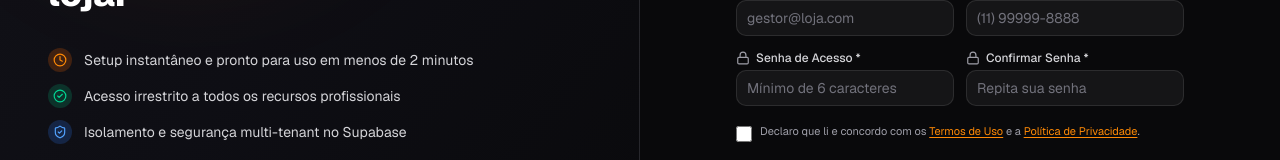
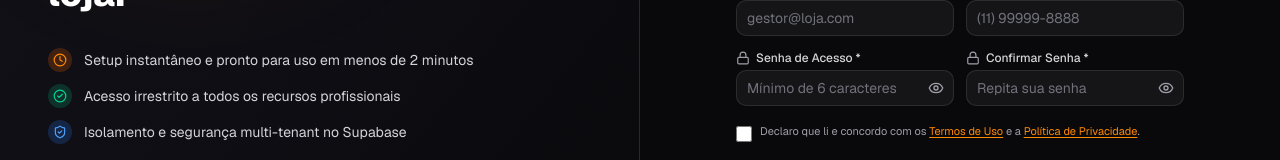
Before and after one commit to cristianlohn/acelera-auto-crm, a Next.js app: page /register in a window 1280 px wide. Shown: the part 429-589 px from the top of the page. Built offline with nearby package versions, Linux system fonts and the light colour scheme.

Commit message:
feat: alternar visibilidade de senha com botoes de olho na tela de cadastro

```diff
--- a/src/app/(auth)/register/page.tsx
+++ b/src/app/(auth)/register/page.tsx
@@ -29,6 +29,8 @@ import {
   ShieldCheck,
   Rocket,
   Clock,
+  Eye,
+  EyeOff,
 } from "lucide-react";
 import { Button } from "@/components/ui/button";
 import { Input } from "@/components/ui/input";
@@ -42,6 +44,8 @@ export default function RegisterPage() {
   const [phone, setPhone] = useState("");
   const [password, setPassword] = useState("");
   const [confirmPassword, setConfirmPassword] = useState("");
+  const [showPassword, setShowPassword] = useState(false);
+  const [showConfirmPassword, setShowConfirmPassword] = useState(false);
   const [termsAccepted, setTermsAccepted] = useState(false);
   const [errorMessage, setErrorMessage] = useState<string | null>(null);
   const [isPending, startTransition] = useTransition();
@@ -326,16 +330,31 @@ export default function RegisterPage() {
                   <Lock className="h-3.5 w-3.5 text-zinc-400" />
                   Senha de Acesso *
                 </label>
+                <div className="relative">
                   <Input
                     id="register-password"
                     name="password"
-                  type="password"
+                    type={showPassword ? "text" : "password"}
                     placeholder="Mínimo de 6 caracteres"
                     value={password}
                     onChange={(e) => setPassword(e.target.value)}
-                  className="bg-white/5 border-white/10 text-white placeholder:text-zinc-500 text-xs h-9"
+                    className="bg-white/5 border-white/10 text-white placeholder:text-zinc-500 text-xs h-9 pr-10"
                     required
                   />
+                  <button
+                    type="button"
+                    id="btn-toggle-password"
+                    onClick={() => setShowPassword((prev) => !prev)}
+                    className="absolute right-2.5 top-1/2 -translate-y-1/2 text-zinc-400 hover:text-zinc-100 transition-colors focus:outline-none"
+                    aria-label={showPassword ? "Ocultar senha" : "Exibir senha"}
+                  >
+                    {showPassword ? (
+                      <EyeOff className="h-4 w-4" />
+                    ) : (
+                      <Eye className="h-4 w-4" />
+                    )}
+                  </button>
+                </div>
               </div>
 
               <div className="space-y-1">
@@ -346,16 +365,31 @@ export default function RegisterPage() {
                   <Lock className="h-3.5 w-3.5 text-zinc-400" />
                   Confirmar Senha *
                 </label>
+                <div className="relative">
                   <Input
                     id="register-confirm-password"
                     name="confirmPassword"
-                  type="password"
+                    type={showConfirmPassword ? "text" : "password"}
                     placeholder="Repita sua senha"
                     value={confirmPassword}
                     onChange={(e) => setConfirmPassword(e.target.value)}
-                  className="bg-white/5 border-white/10 text-white placeholder:text-zinc-500 text-xs h-9"
+                    className="bg-white/5 border-white/10 text-white placeholder:text-zinc-500 text-xs h-9 pr-10"
                     required
                   />
+                  <button
+                    type="button"
+                    id="btn-toggle-confirm-password"
+                    onClick={() => setShowConfirmPassword((prev) => !prev)}
+                    className="absolute right-2.5 top-1/2 -translate-y-1/2 text-zinc-400 hover:text-zinc-100 transition-colors focus:outline-none"
+                    aria-label={showConfirmPassword ? "Ocultar confirmação de senha" : "Exibir confirmação de senha"}
+                  >
+                    {showConfirmPassword ? (
+                      <EyeOff className="h-4 w-4" />
+                    ) : (
+                      <Eye className="h-4 w-4" />
+                    )}
+                  </button>
+                </div>
               </div>
             </div>
 
```
Also changed, not shown: 1 other file (tests, documents, lock files or other folders). Lines whose indentation alone changed are shown as unchanged.
